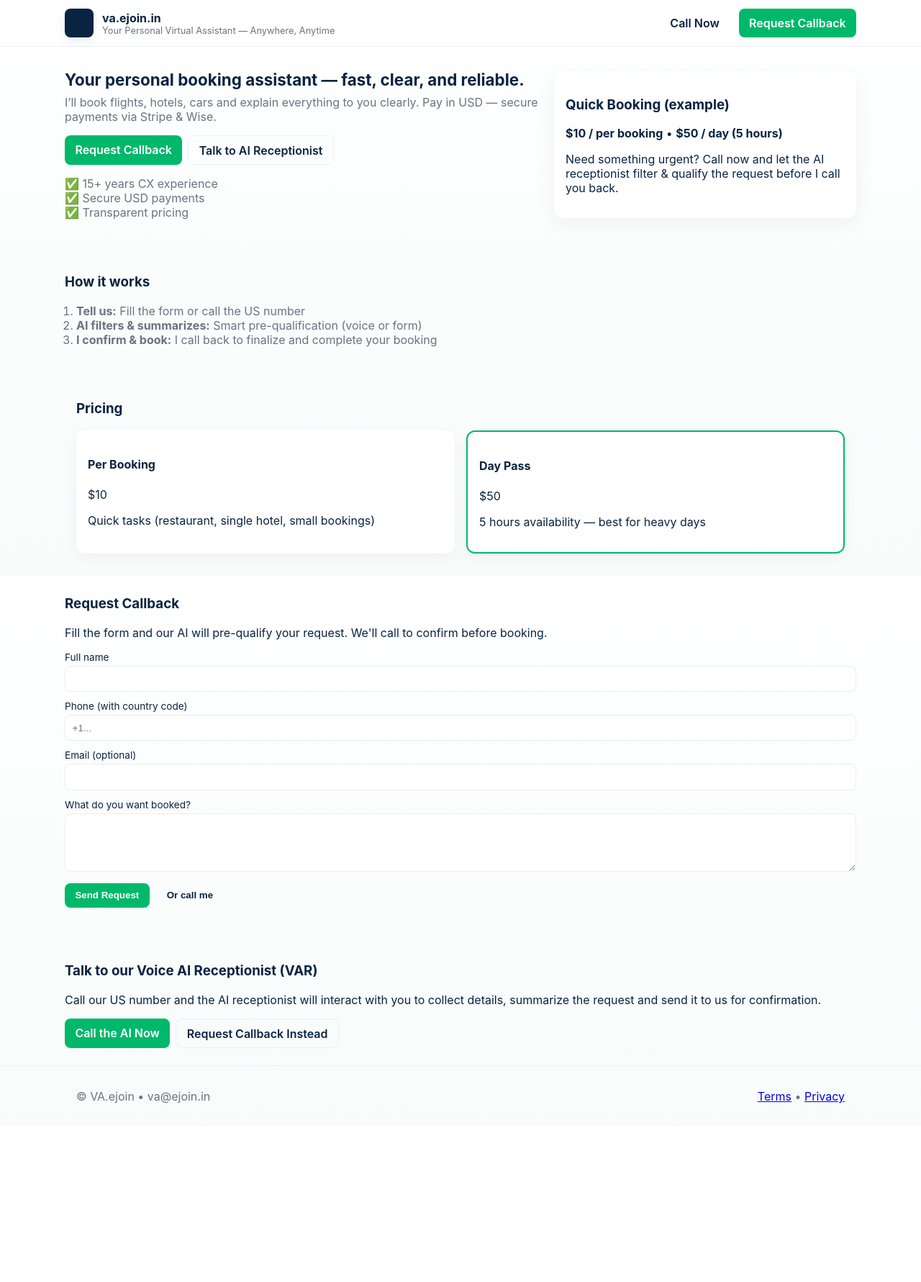
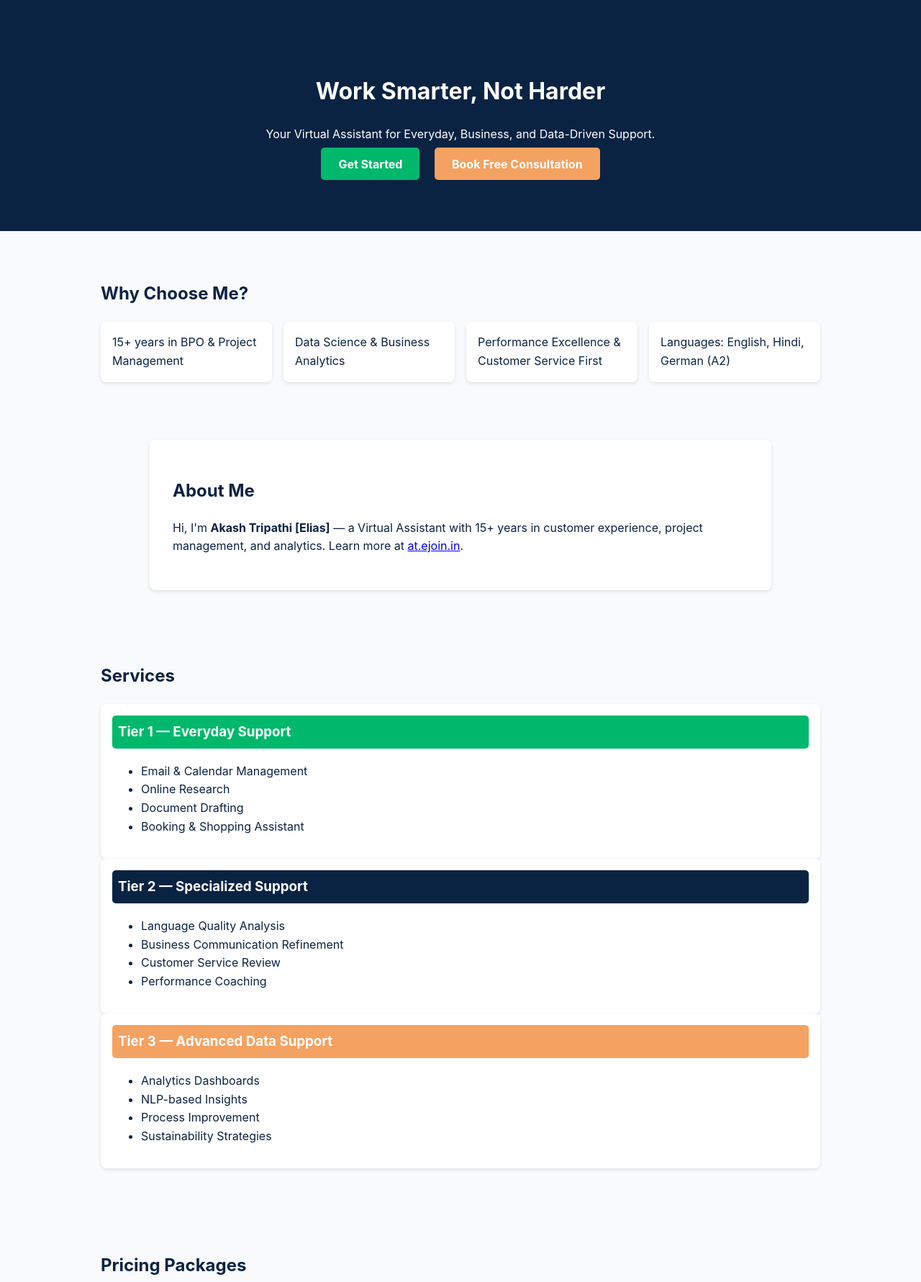
Before and after one commit to ejoin-collab/va-ejoin-in, a plain HTML site: page index.html in a window 1280 px wide. Shown: the top 1781 px of the page at 72% size. Before the commit the page ends 1565 px from the top, so only its background shows below. Drawn offline with Linux system fonts and the light colour scheme.

Commit message:
Updated UI: buttons hover effect + tiles clickable

```diff
--- a/css/style.css
+++ b/css/style.css
@@ -1,72 +1,171 @@
-:root{
-  --primary:#0A2342;
-  --accent:#00B86B;
-  --secondary:#F4A261;
-  --muted:#6B7280;
-  --bg:#fff;
-  --maxw:1100px;
-  --radius:10px;
-  --gap:1rem;
+:root {
+  --primary: #0A2342;
+  --accent: #00B86B;
+  --secondary: #F4A261;
+  --light: #F9FAFB;
 }
-*{box-sizing:border-box}
-html,body{height:100%;}
-body{
-  margin:0;font-family:Inter,ui-sans-serif,system-ui,-apple-system,"Segoe UI",Roboto,"Helvetica Neue",Arial;
-  color:var(--primary);background:linear-gradient(180deg,#ffffff 0%, #f7fbfa 100%);
-  -webkit-font-smoothing:antialiased;-moz-osx-font-smoothing:grayscale;
+
+body {
+  font-family: 'Inter', sans-serif;
+  margin: 0;
+  background: var(--light);
+  color: var(--primary);
+  line-height: 1.6;
 }
-.container{max-width:var(--maxw);margin:0 auto;padding:1rem;}
-.site-header{background:var(--bg);border-bottom:1px solid #eef2f6;position:sticky;top:0;z-index:40}
-.header-inner{display:flex;align-items:center;justify-content:space-between;padding:0.75rem 0}
-.brand{display:flex;gap:0.75rem;align-items:center}
-.logo-dot{width:40px;height:40px;border-radius:8px;background:var(--primary);box-shadow:0 6px 15px rgba(10,35,66,0.08)}
-.brand-text h1{margin:0;font-size:1rem;color:var(--primary)}
-.tag{margin:0;font-size:0.8rem;color:var(--muted)}
 
-.nav-cta .btn{margin-left:0.5rem}
+/* Hero */
+.hero {
+  background: var(--primary);
+  color: white;
+  padding: 5rem 2rem;
+  text-align: center;
+}
 
-/* Buttons */
-.btn{display:inline-block;padding:0.6rem 0.9rem;border-radius:8px;font-weight:600;text-decoration:none;border:0;cursor:pointer}
-.btn-primary{background:var(--accent);color:white}
-.btn-outline{background:transparent;border:1px solid rgba(10,35,66,0.06);color:var(--primary)}
-.btn-ghost{background:transparent;color:var(--primary)}
+.hero .btn {
+  padding: 0.8rem 1.5rem;
+  margin: 0.5rem;
+  text-decoration: none;
+  border-radius: 5px;
+  font-weight: bold;
+  transition: transform 0.3s, box-shadow 0.3s;
+}
 
-.hero{display:grid;grid-template-columns:1fr;gap:1rem;padding:2rem 0}
-.hero-left h2{font-size:1.4rem;margin:0 0 0.5rem}
-.lead{color:var(--muted);margin:0 0 1rem}
-.hero-ctas{display:flex;gap:0.5rem;margin-bottom:1rem}
-.trust{list-style:none;padding:0;margin:0;color:var(--muted)}
-.hero-right{display:flex;align-items:center;justify-content:center}
-.card{background:white;border-radius:12px;padding:1rem;box-shadow:0 8px 30px rgba(10,35,66,0.06);width:100%}
+.btn.primary { background: var(--accent); color: #fff; }
+.btn.secondary { background: var(--secondary); color: #fff; }
 
-/* How it works */
-.how{padding:1.5rem 0}
-.steps{padding-left:1rem;color:var(--muted)}
+.btn:hover {
+  transform: scale(1.08);
+  box-shadow: 0 0 18px rgba(0, 184, 107, 0.5); /* green glow */
+}
 
-/* Pricing */
-.pricing-grid{display:grid;grid-template-columns:1fr 1fr;gap:1rem}
-.price-card{background:white;padding:1rem;border-radius:12px;box-shadow:0 6px 20px rgba(10,35,66,0.04)}
-.price-card.popular{border:2px solid var(--accent)}
+/* Optional: give secondary button its own glow */
+.btn.secondary:hover {
+  box-shadow: 0 0 18px rgba(244, 162, 97, 0.6); /* orange glow */
+}
 
-/* Contact form */
-.contact{padding:1.5rem 0}
-.form{display:block;gap:0.8rem}
-.form-row{margin-bottom:0.75rem}
-.form-row label{display:block;font-size:0.85rem;margin-bottom:0.25rem;color:var(--primary)}
-.form-row input,.form-row textarea{width:100%;padding:0.6rem;border-radius:8px;border:1px solid #e6eef4}
-.form-actions{display:flex;gap:0.6rem;align-items:center;margin-top:0.5rem}
-.form-status{margin-top:0.6rem;color:var(--muted);font-size:0.9rem}
 
-/* Voice section */
-.voice{padding:1.5rem 0}
-.voice-ctas{display:flex;gap:0.5rem}
+/* Sections */
+section { padding: 3rem 2rem; max-width: 1000px; margin: auto; }
 
-/* Footer */
-.site-footer{padding:1rem 0;background:transparent;border-top:1px solid #eef2f6}
-.footer-inner{display:flex;justify-content:space-between;align-items:center;color:var(--muted)}
+.cards {
+  display: grid;
+  grid-template-columns: repeat(auto-fit, minmax(200px, 1fr));
+  gap: 1rem;
+}
 
-/* Responsive */
-@media(min-width:900px){
-  .hero{grid-template-columns:1fr 420px;align-items:center}
-  .pricing-grid{grid-template-columns:repeat(2,1fr)}
+.card, .tier, .va-card {
+  background: white;
+  padding: 1rem;
+  border-radius: 8px;
+  box-shadow: 0 2px 5px rgba(0,0,0,0.1);
+  transition: all 0.3s ease;
+  cursor: pointer;
+  display: block;
+  text-decoration: none;
+  color: inherit;
 }
+
+.card:hover, .tier:hover, .va-card:hover {
+  transform: translateY(-5px) scale(1.05);
+  box-shadow: 0 8px 20px rgba(0,0,0,0.2);
+}
+
+/* Service Tile Headers */
+.tier h3 {
+  margin-top: 0;
+  color: white;
+  padding: 0.5rem;
+  border-radius: 5px;
+}
+
+.tier:nth-child(1) h3 { background: #00B86B; }
+.tier:nth-child(2) h3 { background: #0A2342; }
+.tier:nth-child(3) h3 { background: #F4A261; }
+
+/* Pricing Table */
+table { width: 100%; border-collapse: collapse; margin-top: 1rem; }
+table th, table td {
+  border: 1px solid #ddd;
+  padding: 0.8rem;
+  text-align: center;
+}
+table th { background: var(--primary); color: #fff; }
+
+/* VA List */
+#va-container {
+  display: flex;
+  flex-wrap: wrap;
+  gap: 1rem;
+}
+.va-card h3 { margin-top: 0; }
+.status {
+  display: inline-block;
+  width: 10px;
+  height: 10px;
+  border-radius: 50%;
+}
+.online { background: var(--accent); }
+.offline { background: red; }
+
+/* Bio & Consultation */
+.bio, .consultation {
+  background: #fff;
+  padding: 2rem;
+  border-radius: 8px;
+  box-shadow: 0 2px 5px rgba(0,0,0,0.1);
+  margin: 2rem auto;
+  max-width: 800px;
+}
+
+.consultation form {
+  display: flex;
+  flex-direction: column;
+}
+
+.consultation input, .consultation textarea {
+  margin-bottom: 1rem;
+  padding: 0.8rem;
+  border: 1px solid #ddd;
+  border-radius: 5px;
+}
+
+.consultation button {
+  background: var(--accent);
+  color: #fff;
+  border: none;
+  padding: 0.8rem;
+  cursor: pointer;
+  border-radius: 5px;
+  font-weight: bold;
+}
+
+/* Contact Section */
+#contact {
+  text-align: center;
+}
+
+.actions {
+  display: flex;
+  justify-content: center;
+  gap: 1rem;
+  margin-top: 1rem;
+}
+
+.icon-btn {
+  font-size: 1.8rem;
+  color: white;
+  background: #333;
+  padding: 0.8rem;
+  border-radius: 50%;
+  text-decoration: none;
+  transition: transform 0.3s, box-shadow 0.3s;
+}
+
+.icon-btn:hover {
+  transform: scale(1.2);
+  box-shadow: 0 0 15px rgba(0,0,0,0.5);
+}
+
+.icon-btn.whatsapp { background: #25d366; }
+.icon-btn.telegram { background: #0088cc; }
+.icon-btn.call { background: #00B86B; }
--- a/index.html
+++ b/index.html
@@ -1,143 +1,169 @@
-<!doctype html>
+<!DOCTYPE html>
 <html lang="en">
 <head>
-  <meta charset="utf-8" />
-  <meta name="viewport" content="width=device-width,initial-scale=1" />
-  <title>va.ejoin.in — Your Personal Virtual Assistant</title>
-  <meta name="description" content="On-call booking assistant — book flights, hotels, cars. Fast, transparent, and secure." />
-  <link rel="stylesheet" href="./css/style.css">
+  <meta charset="UTF-8" />
+  <meta name="viewport" content="width=device-width, initial-scale=1.0" />
+  <meta name="description" content="Hire professional Virtual Assistants at va.ejoin.in. Save time, boost efficiency, and scale your business with tailored support." />
+  <title>VA.ejoin.in | Virtual Assistant Services</title>
+  <link rel="stylesheet" href="css/style.css" />
+  <!-- Font Awesome -->
+  <link rel="stylesheet" href="https://cdnjs.cloudflare.com/ajax/libs/font-awesome/6.5.0/css/all.min.css" />
 </head>
 <body>
-  <header class="site-header">
-    <div class="container header-inner">
-      <div class="brand">
-        <div class="logo-dot" aria-hidden="true"></div>
-        <div class="brand-text">
-          <h1>va.ejoin.in</h1>
-          <p class="tag">Your Personal Virtual Assistant — Anywhere, Anytime</p>
+
+  <!-- Hero Section -->
+  <header class="hero">
+    <div class="hero-text">
+      <h1>Work Smarter, Not Harder</h1>
+      <p>Your Virtual Assistant for Everyday, Business, and Data-Driven Support.</p>
+      <div class="cta-buttons">
+        <a href="#pricing" class="btn primary">Get Started</a>
+        <a href="#consultation" class="btn secondary">Book Free Consultation</a>
       </div>
-      </div>
-      <nav class="nav-cta">
-        <a class="btn btn-ghost" href="tel:+1XXXXXXXXXX" id="call-now">Call Now</a>
-        <a class="btn btn-primary" href="#contact">Request Callback</a>
-      </nav>
     </div>
   </header>
 
-  <main>
-    <!-- HERO -->
-    <section class="hero container">
-      <div class="hero-left">
-        <h2>Your personal booking assistant — fast, clear, and reliable.</h2>
-        <p class="lead">I’ll book flights, hotels, cars and explain everything to you clearly. Pay in USD — secure payments via Stripe & Wise.</p>
-        <div class="hero-ctas">
-          <a class="btn btn-primary" href="#contact">Request Callback</a>
-          <a class="btn btn-outline" href="tel:+1XXXXXXXXXX">Talk to AI Receptionist</a>
-        </div>
-        <ul class="trust">
-          <li>✅ 15+ years CX experience</li>
-          <li>✅ Secure USD payments</li>
-          <li>✅ Transparent pricing</li>
-        </ul>
-      </div>
-
-      <div class="hero-right">
-        <div class="card">
-          <h3>Quick Booking (example)</h3>
-          <p><strong>$10 / per booking</strong> • <strong>$50 / day (5 hours)</strong></p>
-          <p class="small">Need something urgent? Call now and let the AI receptionist filter & qualify the request before I call you back.</p>
-        </div>
+  <!-- Why Me Section -->
+  <section class="why-me">
+    <h2>Why Choose Me?</h2>
+    <div class="cards">
+      <a href="#" class="card">15+ years in BPO & Project Management</a>
+      <a href="#" class="card">Data Science & Business Analytics</a>
+      <a href="#" class="card">Performance Excellence & Customer Service First</a>
+      <a href="#" class="card">Languages: English, Hindi, German (A2)</a>
     </div>
   </section>
 
-    <!-- HOW IT WORKS -->
-    <section class="how container">
-      <h3>How it works</h3>
-      <ol class="steps">
-        <li><strong>Tell us:</strong> Fill the form or call the US number</li>
-        <li><strong>AI filters & summarizes:</strong> Smart pre-qualification (voice or form)</li>
-        <li><strong>I confirm & book:</strong> I call back to finalize and complete your booking</li>
-      </ol>
+  <!-- Bio Section -->
+  <section class="bio">
+    <h2>About Me</h2>
+    <p>
+      Hi, I'm <strong>Akash Tripathi [Elias]</strong> — a Virtual Assistant with 15+ years in customer experience,
+      project management, and analytics. Learn more at
+      <a href="https://at.ejoin.in" target="_blank">at.ejoin.in</a>.
+    </p>
   </section>
 
-    <!-- PRICING -->
-    <section class="pricing container">
-      <h3>Pricing</h3>
-      <div class="pricing-grid">
-        <div class="price-card">
-          <h4>Per Booking</h4>
-          <p class="price">$10</p>
-          <p class="muted">Quick tasks (restaurant, single hotel, small bookings)</p>
-        </div>
-        <div class="price-card popular">
-          <h4>Day Pass</h4>
-          <p class="price">$50</p>
-          <p class="muted">5 hours availability — best for heavy days</p>
-        </div>
+  <!-- Services Section -->
+  <section class="services">
+    <h2>Services</h2>
+    <div class="service-tiers">
+      <a href="#" class="tier">
+        <h3>Tier 1 — Everyday Support</h3>
+        <ul>
+          <li>Email & Calendar Management</li>
+          <li>Online Research</li>
+          <li>Document Drafting</li>
+          <li>Booking & Shopping Assistant</li>
+        </ul>
+      </a>
+      <a href="#" class="tier">
+        <h3>Tier 2 — Specialized Support</h3>
+        <ul>
+          <li>Language Quality Analysis</li>
+          <li>Business Communication Refinement</li>
+          <li>Customer Service Review</li>
+          <li>Performance Coaching</li>
+        </ul>
+      </a>
+      <a href="#" class="tier">
+        <h3>Tier 3 — Advanced Data Support</h3>
+        <ul>
+          <li>Analytics Dashboards</li>
+          <li>NLP-based Insights</li>
+          <li>Process Improvement</li>
+          <li>Sustainability Strategies</li>
+        </ul>
+      </a>
     </div>
   </section>
 
-    <!-- CONTACT FORM -->
-    <section id="contact" class="contact container">
-      <h3>Request Callback</h3>
-      <p class="muted">Fill the form and our AI will pre-qualify your request. We'll call to confirm before booking.</p>
+  <!-- Pricing Section -->
+  <section class="pricing" id="pricing">
+    <h2>Pricing Packages</h2>
+    <table>
+      <thead>
+        <tr>
+          <th>Package</th>
+          <th>What You Get</th>
+          <th>US/UK/Aus/Can</th>
+          <th>Germany/EU/SG</th>
+          <th>India</th>
+        </tr>
+      </thead>
+      <tbody>
+        <tr>
+          <td>Starter</td>
+          <td>Tier 1 only, 20 hrs/month</td>
+          <td>$200</td>
+          <td>$250</td>
+          <td>₹12,000</td>
+        </tr>
+        <tr>
+          <td>Pro</td>
+          <td>Tier 1 + 2, 40 hrs/month</td>
+          <td>$500</td>
+          <td>$600</td>
+          <td>₹30,000</td>
+        </tr>
+        <tr>
+          <td>Elite</td>
+          <td>Tier 1 + 2 + 3, 70 hrs/month + reports</td>
+          <td>$1,200–1,500</td>
+          <td>$1,500–1,800</td>
+          <td>₹80,000</td>
+        </tr>
+      </tbody>
+    </table>
+  </section>
 
-      <form id="leadForm" class="form" autocomplete="off">
-        <div class="form-row">
-          <label for="name">Full name</label>
-          <input id="name" name="name" type="text" required />
-        </div>
+  <!-- VA List Section -->
+  <section class="va-list">
+    <h2>Available VAs</h2>
+    <div id="va-container"></div>
+  </section>
 
-        <div class="form-row">
-          <label for="phone">Phone (with country code)</label>
-          <input id="phone" name="phone" type="tel" placeholder="+1..." required />
-        </div>
+  <!-- Consultation Form -->
+  <section class="consultation" id="consultation">
+    <h2>Book Your Free Consultation</h2>
+    <form id="leadForm">
+      <input type="hidden" id="timestamp" name="timestamp" />
+      <input type="hidden" id="utm_source" name="utm_source" />
+      <input type="hidden" name="page" value="consultation" />
 
-        <div class="form-row">
-          <label for="email">Email (optional)</label>
-          <input id="email" name="email" type="email" />
-        </div>
+      <label>Name*</label>
+      <input type="text" name="name" required />
 
-        <div class="form-row">
-          <label for="message">What do you want booked?</label>
-          <textarea id="message" name="message" rows="4" required></textarea>
-        </div>
+      <label>Phone*</label>
+      <input type="tel" name="phone" required />
 
-        <!-- Hidden metadata for tracking -->
-        <input type="hidden" name="page" value="va.ejoin.in" />
-        <input type="hidden" name="utm_source" id="utm_source" value="" />
-        <input type="hidden" name="timestamp" id="timestamp" value="" />
+      <label>Email</label>
+      <input type="email" name="email" />
 
-        <div class="form-actions">
-          <button type="submit" class="btn btn-primary">Send Request</button>
-          <button type="button" class="btn btn-ghost" id="call-me">Or call me</button>
-        </div>
+      <label>Message / Request*</label>
+      <textarea name="message" rows="4" required></textarea>
 
-        <div id="formStatus" class="form-status" role="status" aria-live="polite"></div>
+      <button type="submit" class="btn primary">Submit</button>
+      <p id="formStatus"></p>
     </form>
   </section>
 
-    <!-- VOICE AI PROMO -->
-    <section class="voice container">
-      <h3>Talk to our Voice AI Receptionist (VAR)</h3>
-      <p>Call our US number and the AI receptionist will interact with you to collect details, summarize the request and send it to us for confirmation.</p>
-      <div class="voice-ctas">
-        <a class="btn btn-primary" href="tel:+1XXXXXXXXXX">Call the AI Now</a>
-        <a class="btn btn-outline" href="#contact">Request Callback Instead</a>
+  <!-- Contact Section -->
+  <section class="contact" id="contact">
+    <h2>Get in Touch</h2>
+    <div class="actions">
+      <a href="mailto:va@ejoin.in" class="icon-btn"><i class="fa-solid fa-envelope"></i></a>
+      <a href="https://wa.me/11234567890" target="_blank" class="icon-btn whatsapp"><i class="fa-brands fa-whatsapp"></i></a>
+      <a href="https://t.me/va_ejoin" target="_blank" class="icon-btn telegram"><i class="fa-brands fa-telegram"></i></a>
+      <a id="call-now" class="icon-btn call"><i class="fa-solid fa-phone"></i></a>
     </div>
   </section>
 
-    <!-- FOOTER -->
-    <footer class="site-footer">
-      <div class="container footer-inner">
-        <div>© VA.ejoin • va@ejoin.in</div>
-        <div class="legal">
-          <a href="/terms">Terms</a> • <a href="/privacy">Privacy</a>
-        </div>
-      </div>
+  <!-- Footer -->
+  <footer>
+    <p>&copy; 2025 VA.ejoin.in | <a href="/privacy">Privacy</a> | <a href="/terms">Terms</a></p>
   </footer>
-  </main>
 
-  <script src="./js/main.js" defer></script>
+  <script src="js/main.js"></script>
 </body>
 </html>
--- a/js/main.js
+++ b/js/main.js
@@ -1,28 +1,26 @@
-// main.js — Form handler for va.ejoin.in (frontend → FastAPI backend)
+// main.js — Handles form, VA list, call button
 document.addEventListener('DOMContentLoaded', function () {
   const form = document.getElementById('leadForm');
   const status = document.getElementById('formStatus');
   const callNow = document.getElementById('call-now');
-  const callMeBtn = document.getElementById('call-me');
 
   // === CONFIG: Replace with your FastAPI backend URL later ===
-  // Local dev: http://127.0.0.1:8000/submit_lead
-  // Prod (Railway/Render): https://your-backend-url/submit_lead
   const API_URL = 'http://127.0.0.1:8000/submit_lead';
 
   // Tel link placeholder — replace with your Twilio number later
   const TEL_NUMBER = '+1XXXXXXXXXX';
-  callNow.href = `tel:${TEL_NUMBER}`;
-  callMeBtn.addEventListener('click', () => {
-    window.location.href = `tel:${TEL_NUMBER}`;
-  });
+  if (callNow) callNow.href = `tel:${TEL_NUMBER}`;
 
   // Set timestamp & capture UTM
+  if (document.getElementById('timestamp'))
     document.getElementById('timestamp').value = new Date().toISOString();
   const urlParams = new URLSearchParams(window.location.search);
   const utm = urlParams.get('utm_source') || urlParams.get('source') || '';
+  if (document.getElementById('utm_source'))
     document.getElementById('utm_source').value = utm;
 
+  // Handle consultation form submit
+  if (form) {
     form.addEventListener('submit', async function (e) {
       e.preventDefault();
       status.textContent = 'Sending…';
@@ -44,7 +42,6 @@ document.addEventListener('DOMContentLoaded', function () {
       }
 
       try {
-      // POST to FastAPI backend
         const res = await fetch(API_URL, {
           method: 'POST',
           headers: { 'Content-Type': 'application/json' },
@@ -68,4 +65,25 @@ document.addEventListener('DOMContentLoaded', function () {
         status.textContent = '❌ There was an error submitting. If it persists, please email va@ejoin.in';
       }
     });
+  }
+
+  // === VA List (dummy for now) ===
+  const vas = [
+    { id: 1, name: "Akash Tripathi", status: "online", bio: "13+ yrs CX, Project Mgmt, Data & Analytics" },
+    { id: 2, name: "Future VA #2", status: "offline", bio: "Placeholder for future team member" }
+  ];
+
+  const vaContainer = document.getElementById("va-container");
+  if (vaContainer) {
+    vas.forEach(va => {
+      const card = document.createElement("a");
+      card.href = "#"; // Later replace with dedicated VA profile page
+      card.className = "va-card";
+      card.innerHTML = `
+        <h3>${va.name} <span class="status ${va.status}"></span></h3>
+        <p>${va.bio}</p>
+      `;
+      vaContainer.appendChild(card);
     });
+  }
+});
```
Also changed, not shown: 1 other file. Lines whose indentation alone changed are shown as unchanged.
